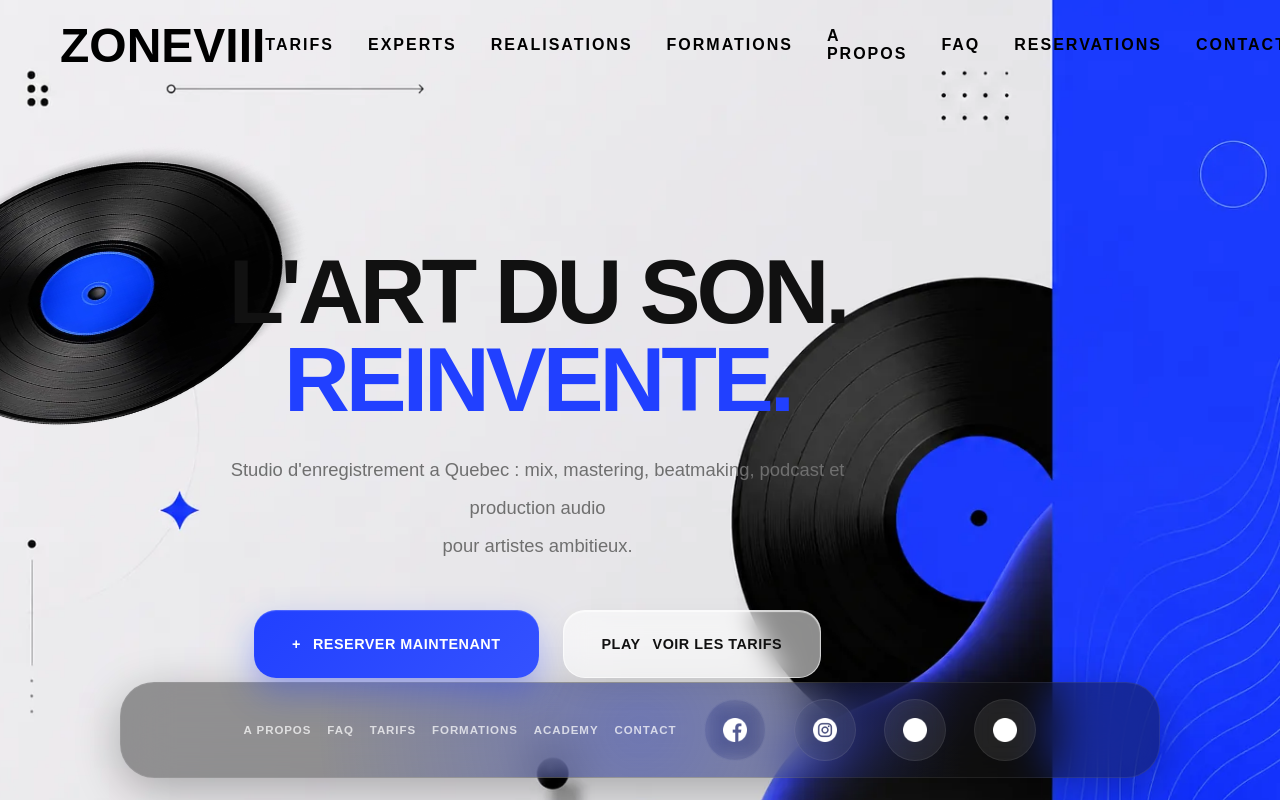
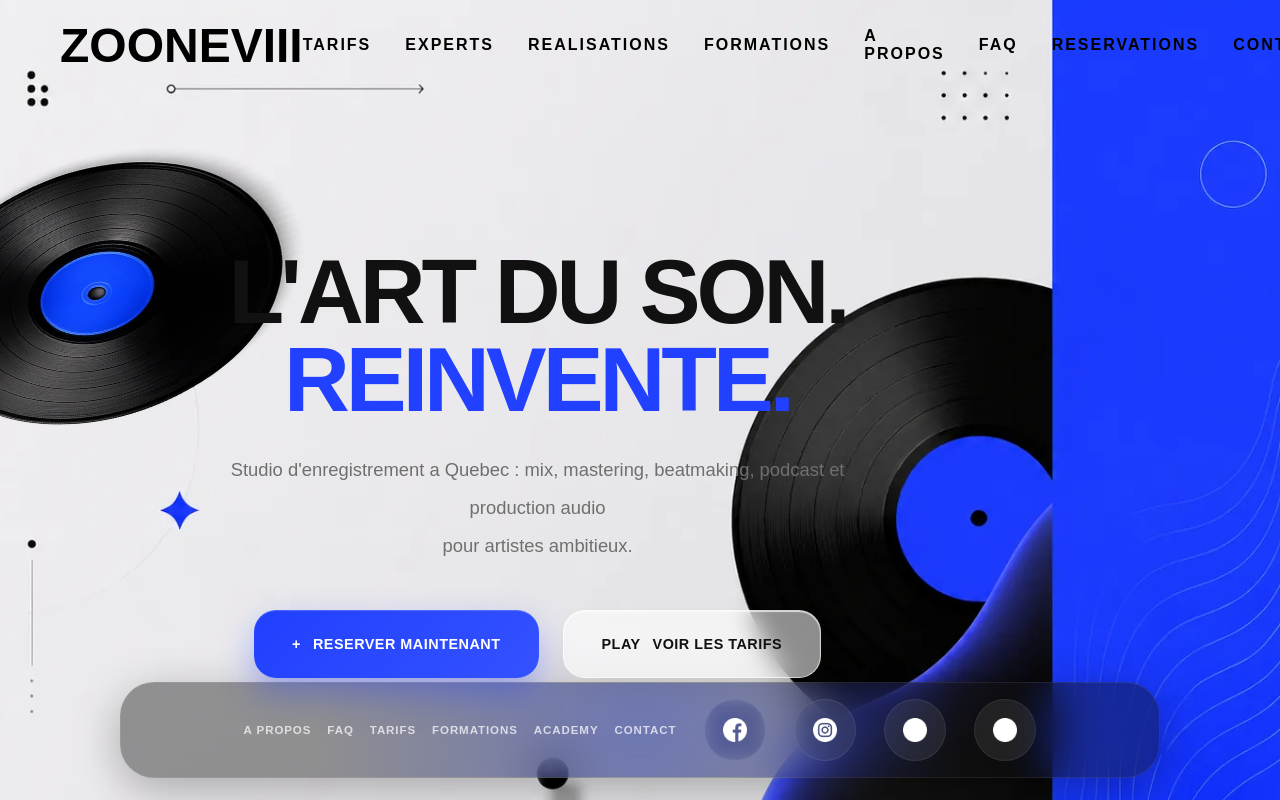
Before and after one commit to assima08/zoneviii, a React (Vite) app in the folder frontend/: page / in a window 1280 px wide. Shown: the top 800 px of the page. Built offline with nearby package versions, Linux system fonts and the light colour scheme; no server answers.

Commit message:
correction du nom dans la navbar

```diff
--- a/frontend/src/components/navbar.tsx
+++ b/frontend/src/components/navbar.tsx
@@ -28,7 +28,7 @@ function Navbar() {
                     to="/"
                     onClick={closeMenu}
                 >
-                    ZONEVIII
+                    ZOONEVIII
                 </Link>
             </div>
 
```
